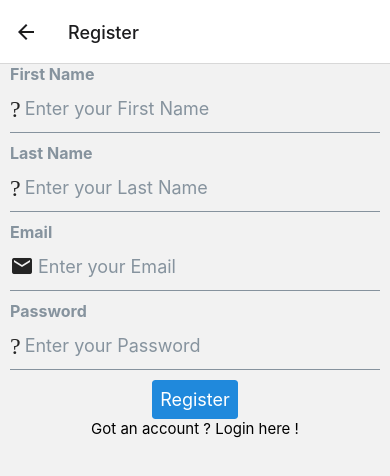
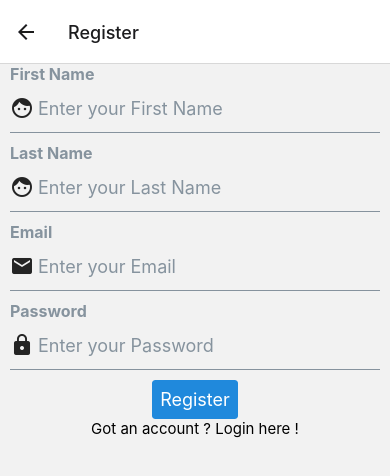
Before and after one commit to thomas-dellacase/chat-app, a React Native app: screen /Register in a window 390 px wide. Shown: the top 476 px of the page. Built offline with nearby package versions, Linux system fonts and the light colour scheme.

Commit message:
added some icons

```diff
--- a/screens/LoginScreen.js
+++ b/screens/LoginScreen.js
@@ -1,9 +1,6 @@
 import React, { useState } from 'react';
-import { View, Text, Linking } from 'react-native';
-import { useNavigation } from '@react-navigation/native';
+import { View, Text } from 'react-native';
 import { Input, Button } from 'react-native-elements';
-// import {Routes, Route, useNavigate} from 'react-router-dom';
-// import Icon from 'react-native-vector-icons/FontAwesome';
 
 const LoginScreen = ({ navigation }) => {
   const [email, setEmail] = useState('');
@@ -20,7 +17,7 @@ const LoginScreen = ({ navigation }) => {
       <Input
         placeholder='Enter your Password'
         label='Password'
-        leftIcon={{ type: 'material', name:''}}
+        leftIcon={{ type: 'material', name:'lock'}}
         value={password}
         onChangeText={text => setPassword(text)}
         secureTextEntry
--- a/screens/RegisterScreen.js
+++ b/screens/RegisterScreen.js
@@ -1,5 +1,5 @@
 import React, { useState } from 'react';
-import { View, Text, Linking } from 'react-native';
+import { View, Text } from 'react-native';
 import { Input, Button } from 'react-native-elements';
 
 const RegisterScreen = ({ navigation }) => {
@@ -12,14 +12,14 @@ const RegisterScreen = ({ navigation }) => {
       <Input
         placeholder='Enter your First Name'
         label='First Name'
-        leftIcon={{ type: 'material', name:'firstname'}}
+        leftIcon={{ type: 'material', name:'face'}}
         value={firstname}
         onChangeText={text => setFirstname(text)}
       />
       <Input
         placeholder='Enter your Last Name'
         label='Last Name'
-        leftIcon={{ type: 'material', name:'lastname'}}
+        leftIcon={{ type: 'material', name:'face'}}
         value={lastname}
         onChangeText={text => setLastname(text)}
       />
@@ -33,7 +33,7 @@ const RegisterScreen = ({ navigation }) => {
       <Input
         placeholder='Enter your Password'
         label='Password'
-        leftIcon={{ type: 'material', name:'password'}}
+        leftIcon={{ type: 'material', name:'lock'}}
         value={password}
         onChangeText={text => setPassword(text)}
         secureTextEntry
```
